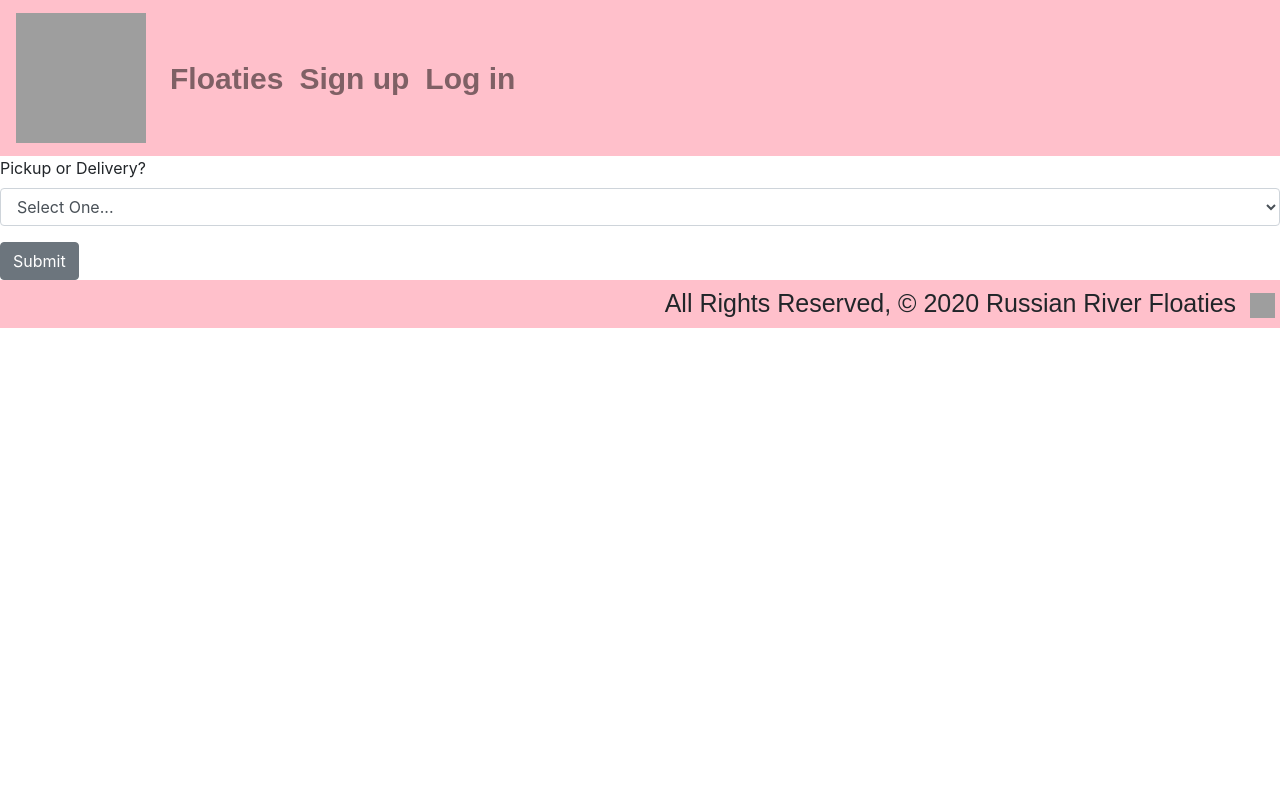
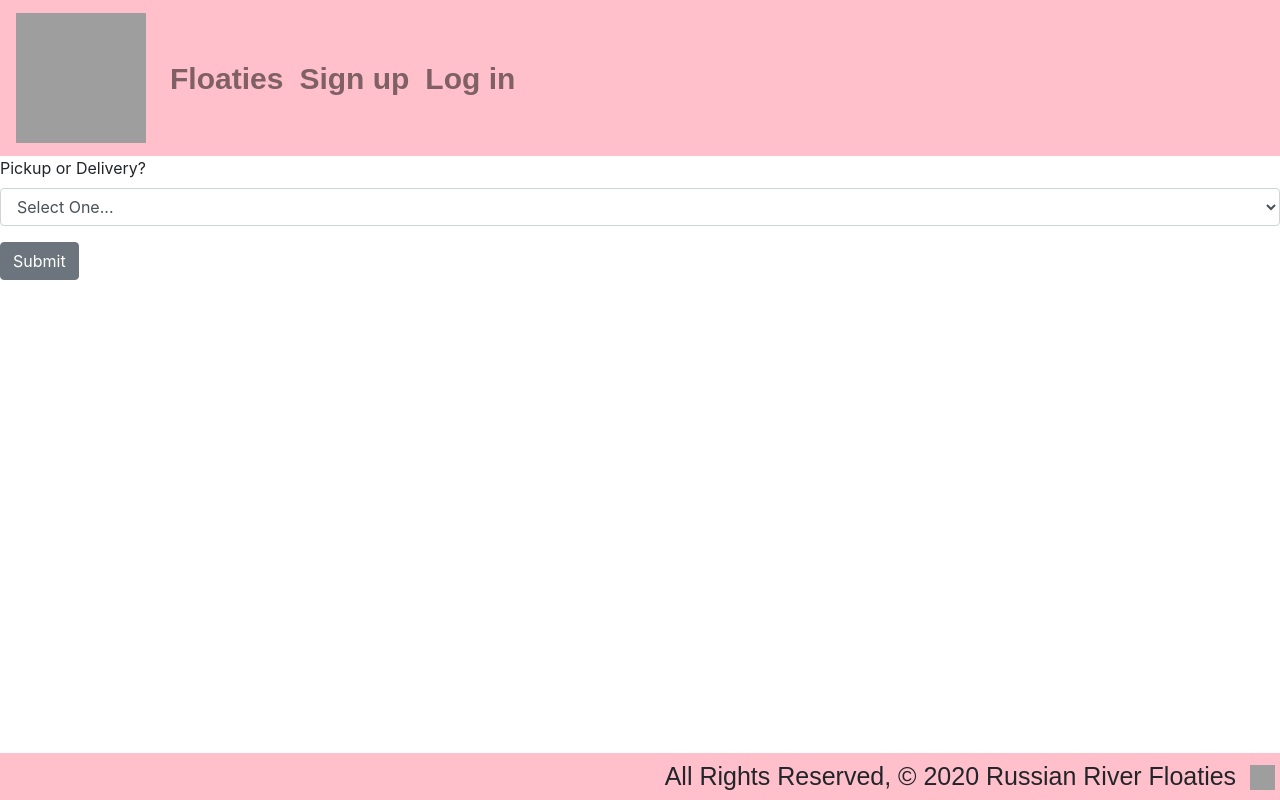
Before and after one commit to lauragsack/rrf-client, a React (Create React App) app: page /reservations/1 in a window 1280 px wide. Built offline with nearby package versions, Linux system fonts and the light colour scheme; no server answers; grey boxes are pictures that could not be loaded; a web font is replaced by a local one.

Commit message:
makes footer sticky

```diff
--- a/src/App.js
+++ b/src/App.js
@@ -2,6 +2,7 @@ import React, { Component } from 'react';
 import { withRouter } from 'react-router-dom';
 import Routes from './config/routes';
 import NavbarNew from './components/Navbar';
+import Footer from './components/Footer';
 import UserModel from './models/user';
 import FloatieModel from './models/floatie';
 import 'bootstrap/dist/css/bootstrap.min.css';
@@ -58,6 +59,7 @@ class App extends Component {
                     floatieList={this.state.floatieList}
                     />
                 </>
+                <Footer/>
             </>
         );
     }
--- a/src/components/Floatie.js
+++ b/src/components/Floatie.js
@@ -1,9 +1,9 @@
 import React from 'react';
 import Card from 'react-bootstrap/Card';
 import { Link } from 'react-router-dom';
-
 const Floatie = (props) => {
   return (
+    <>
     <Card className="floatie-card">
       <Card.Img className="fl-card-img" variant="top" src={props.floatie.photo} />
       <Card.Body>
@@ -24,6 +24,7 @@ const Floatie = (props) => {
         </Card.Text>
       </Card.Body>
     </Card>
+    </>
   );
 }
 
--- a/src/components/FloatieDetail.js
+++ b/src/components/FloatieDetail.js
@@ -68,7 +68,7 @@ class FloatieDetail extends Component {
             </>
             :
             <>
-              DogFriendly: <i className="fas fa-times"></i>
+              Dog Friendly: <i className="fas fa-times"></i>
             </>
           }
           </Card.Text>
--- a/src/components/Footer.js
+++ b/src/components/Footer.js
@@ -2,7 +2,7 @@ import React from 'react';
 
 const Footer = () => {
     return (
-        <footer className="footer">
+        <footer className="footer fixed-bottom">
             <div className="right">All Rights Reserved, &copy; 2020 Russian River Floaties &nbsp;
                 <img
                     src="https://i.imgur.com/Gb8GHun.png"
--- a/src/components/Home.js
+++ b/src/components/Home.js
@@ -19,7 +19,6 @@ const Home = () => {
             </Col>
             </Row>
         </Container>
-        <Footer/>
     </>
     );
 }
--- a/src/components/ResForms/ReservationEdit.js
+++ b/src/components/ResForms/ReservationEdit.js
@@ -88,7 +88,6 @@ class ReservationEdit extends Component {
             name="type"
             id="type"
             value={this.state.reservation.type}
-            // defaultValue={this.state.reservation.type}
           >
             <option>Select One...</option>
             <option>Delivery</option>
@@ -106,13 +105,10 @@ class ReservationEdit extends Component {
           />
         </Form.Group>
 
-      <Button variant="secondary" type="submit">
-      {/* TODO: add back below redirect */}
-      {/* href="/reservations/user" */}
+      <Button variant="secondary" type="submit" href="/reservations/user">
         Submit
       </Button>
     </Form>
-    <Footer/>
     </>
     );
   }
--- a/src/components/ResForms/ReservationForm.js
+++ b/src/components/ResForms/ReservationForm.js
@@ -151,12 +151,10 @@ class ReservationForm extends Component {
         Reservation Total: ${this.state.totalPrice}
       </div>
 
-      <Button variant="secondary" type="submit">
-      {/* TODO: href="/reservations/user" */}
+      <Button variant="secondary" type="submit" href="/reservations/user">
         Submit
       </Button>
     </Form>
-    <Footer/>
     </>
     );
   }
--- a/src/components/Reservations.js
+++ b/src/components/Reservations.js
@@ -2,6 +2,7 @@ import React, { Component } from 'react';
 import { Button, CardColumns } from 'react-bootstrap'
 import ReservationModel from '../models/reservation';
 import Reservation from './Reservation';
+import Footer from './Footer';
 
 class Reservations extends Component {
   state = {
--- a/src/index.css
+++ b/src/index.css
@@ -23,6 +23,7 @@ body {
 
 .homeBody {
   background-image: url("");
+  margin-bottom: 50px;
 }
 
 .footer {
@@ -78,6 +79,7 @@ body {
 .floatieBody {
   background-image: url("");
   background-size: cover;
+  margin-bottom: 50px;
 }
 
 .reservationCard {
```
